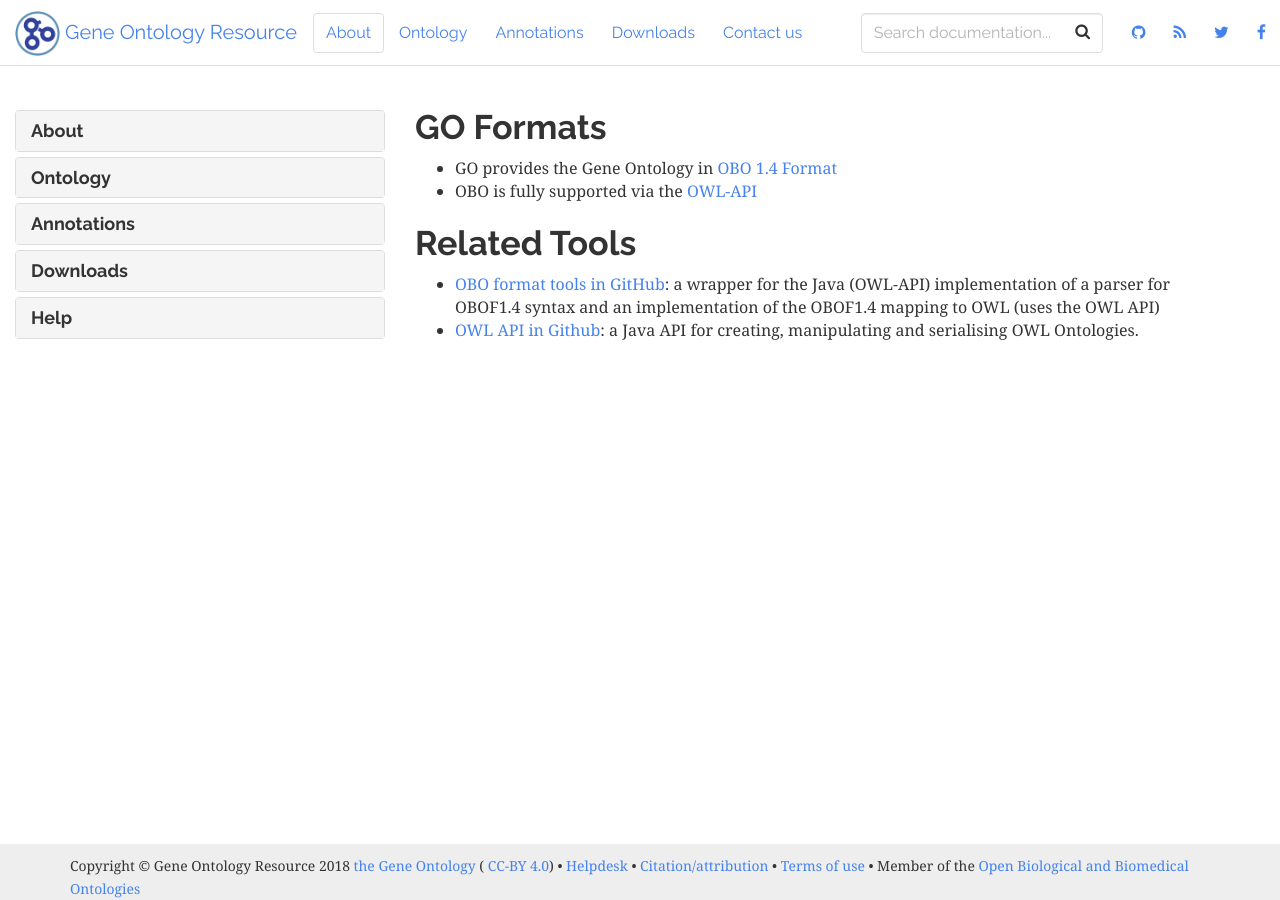
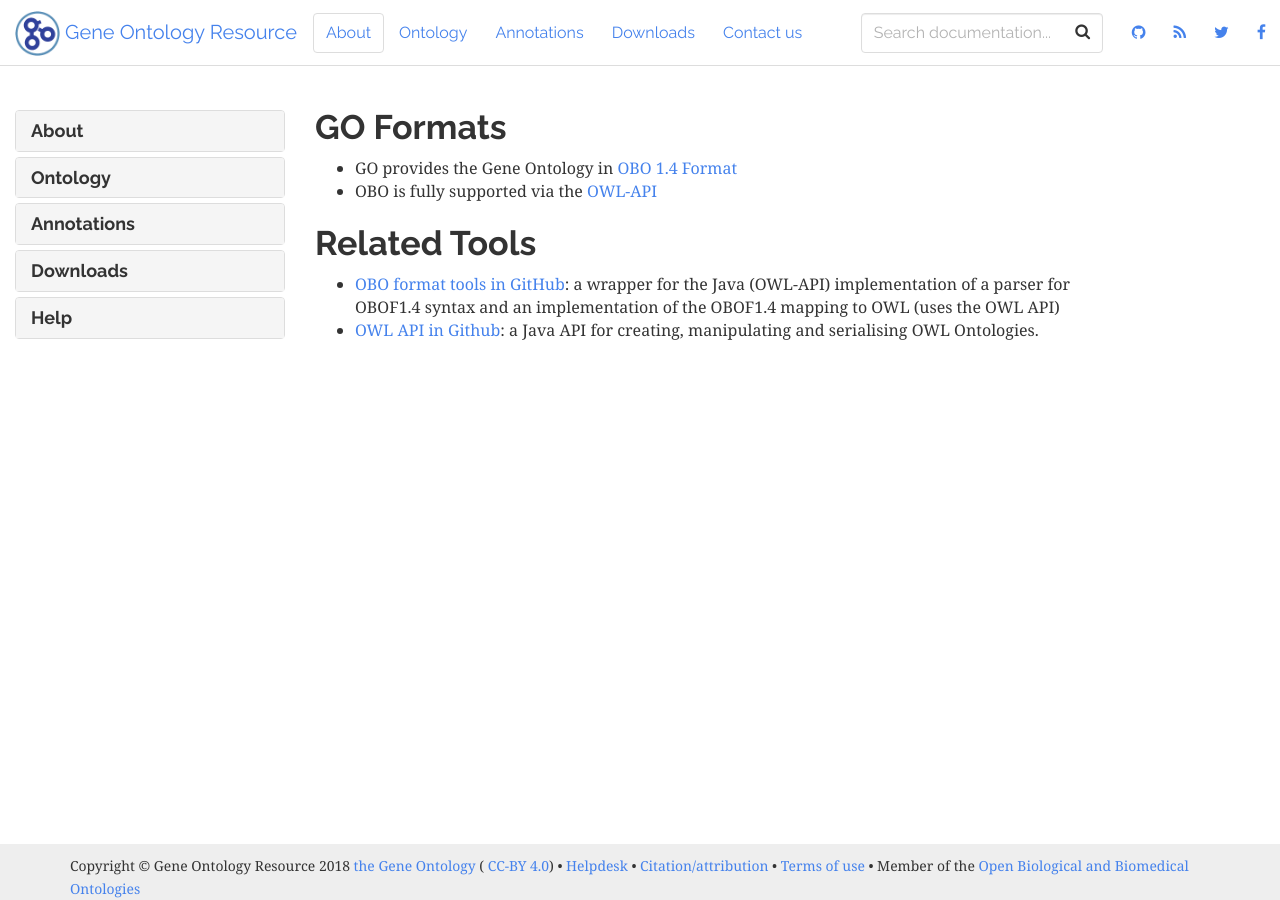
Before and after one commit to geneontology/geneontology.github.io, a Jekyll site: the page built from _docs/go-ontology-file-format-guide.md, in a window 1280 px wide and 900 px high. Built offline with Jekyll 4.4.1, drawn with Linux system fonts in a browser that asks for light colours; nearby versions of some CDN libraries.

Commit message:
Update docs.html

```diff
--- a/_layouts/docs.html
+++ b/_layouts/docs.html
@@ -4,7 +4,7 @@
 
 <div class="container"  style="width: 100%;">
     <div class="row">
-        <div class="col-md-4" style="max-width: 400px;">
+        <div class="col-md-4" style="max-width: 300px;">
           <br>
           {% include docs_nav.html %}
         </div>
```
